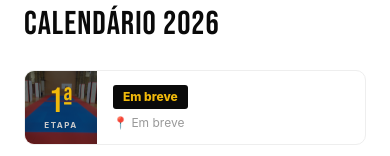
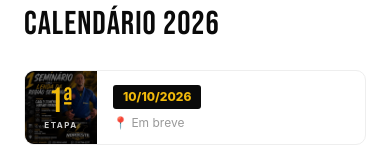
Before and after one commit to liganoroestejj/liganoroestejj, a React (Vite) app: page / in a window 390 px wide. Shown: the part 670-826 px from the top of the page. Built offline with nearby package versions, Linux system fonts and the light colour scheme; no server answers.

Commit message:
add seminario art and redirection to page mobile and desktop

```diff
--- a/src/App.tsx
+++ b/src/App.tsx
@@ -5,6 +5,7 @@ import Ranking from "./pages/Ranking"
 import Academias from "./pages/Academias"
 import Atletas from "./pages/Atletas"
 import Fotos from "./pages/Fotos"
+import Evento from "./pages/Evento"
 import Login from "./pages/auth/Login"
 import Cadastro from "./pages/auth/Cadastro"
 import AuthAction from "./pages/auth/AuthAction"
@@ -14,10 +15,12 @@ import Painel from "./pages/painel/Painel"
 import Admin from "./pages/admin/Admin"
 import NotFound from "./pages/NotFound"
 import ProtectedRoute from "./components/auth/ProtectedRoute"
+import ScrollToTop from "./components/ScrollToTop"
 
 export default function App() {
   return (
     <BrowserRouter>
+      <ScrollToTop />
       <Routes>
         <Route path="/" element={<Home />} />
         <Route path="/calendario" element={<Calendario />} />
@@ -25,6 +28,7 @@ export default function App() {
         <Route path="/academias" element={<Academias />} />
         <Route path="/atletas" element={<Atletas />} />
         <Route path="/fotos" element={<Fotos />} />
+        <Route path="/evento/:id" element={<Evento />} />
         <Route path="/login" element={<Login />} />
         <Route path="/cadastro" element={<Cadastro />} />
         <Route path="/auth/action" element={<AuthAction />} />
--- a/src/components/home/EventsSection/EventsSection.desktop.tsx
+++ b/src/components/home/EventsSection/EventsSection.desktop.tsx
@@ -1,12 +1,5 @@
-import camp1 from "../../../assets/image/campeonato1.jpg"
-import camp2 from "../../../assets/image/campeonato2.jpeg"
-import camp3 from "../../../assets/image/campeonato3.webp"
-
-const events = [
-  { etapa: "1ª", date: "Em breve", city: "Em breve", open: false, img: camp1 },
-  { etapa: "2ª", date: "Em breve", city: "Em breve", open: false, img: camp2 },
-  { etapa: "3ª", date: "Em breve", city: "Em breve", open: false, img: camp3 },
-]
+import { Link } from "react-router-dom"
+import { events, hasDate } from "../../../data/events"
 
 export default function EventsSectionDesktop() {
   return (
@@ -17,8 +10,27 @@ export default function EventsSectionDesktop() {
       </div>
       <h2 style={{ fontFamily: "'Bebas Neue', sans-serif", fontSize: 46, color: "#0A0A0A", letterSpacing: 1, lineHeight: 1, marginBottom: 32 }}>Calendário 2026</h2>
       <div style={{ display: "grid", gridTemplateColumns: "repeat(3,1fr)", gap: 16 }}>
-        {events.map((e, i) => (
-          <div key={i} style={{ borderRadius: 10, overflow: "hidden", border: "1px solid #eee" }}>
+        {events.map((e) => {
+          const clicavel = hasDate(e)
+          const card = (
+            <div
+              style={{
+                borderRadius: 10,
+                overflow: "hidden",
+                border: "1px solid #eee",
+                background: "#fff",
+                cursor: clicavel ? "pointer" : "default",
+                transition: "transform 0.25s ease, box-shadow 0.25s ease",
+              }}
+              onMouseEnter={clicavel ? (ev) => {
+                ev.currentTarget.style.transform = "scale(1.04)"
+                ev.currentTarget.style.boxShadow = "0 10px 24px rgba(0,0,0,0.18)"
+              } : undefined}
+              onMouseLeave={clicavel ? (ev) => {
+                ev.currentTarget.style.transform = "scale(1)"
+                ev.currentTarget.style.boxShadow = "none"
+              } : undefined}
+            >
               <div style={{ height: 110, position: "relative", overflow: "hidden" }}>
                 <img src={e.img} alt={`Etapa ${e.etapa}`} style={{ width: "100%", height: "100%", objectFit: "cover", display: "block" }} />
                 <div style={{ position: "absolute", inset: 0, background: "rgba(0,0,0,0.45)" }} />
@@ -33,7 +45,16 @@ export default function EventsSectionDesktop() {
                 <div style={{ color: "#888", fontSize: 12 }}>📍 {e.city}</div>
               </div>
             </div>
-        ))}
+          )
+
+          return clicavel ? (
+            <Link key={e.id} to={`/evento/${e.id}`} style={{ textDecoration: "none", color: "inherit" }}>
+              {card}
+            </Link>
+          ) : (
+            <div key={e.id}>{card}</div>
+          )
+        })}
       </div>
     </section>
   )
--- a/src/components/home/EventsSection/EventsSection.mobile.tsx
+++ b/src/components/home/EventsSection/EventsSection.mobile.tsx
@@ -1,12 +1,5 @@
-import camp1 from "../../../assets/image/campeonato1.jpg"
-import camp2 from "../../../assets/image/campeonato2.jpeg"
-import camp3 from "../../../assets/image/campeonato3.webp"
-
-const events = [
-  { etapa: "1ª", date: "Em breve", city: "Em breve", open: false, img: camp1 },
-  { etapa: "2ª", date: "Em breve", city: "Em breve", open: false, img: camp2 },
-  { etapa: "3ª", date: "Em breve", city: "Em breve", open: false, img: camp3 },
-]
+import { Link } from "react-router-dom"
+import { events, hasDate } from "../../../data/events"
 
 export default function EventsSectionMobile() {
   return (
@@ -16,8 +9,29 @@ export default function EventsSectionMobile() {
         <span style={{ color: "#F0B90B", fontSize: 9, fontWeight: 700, letterSpacing: 4, textTransform: "uppercase" }}>Próximos Eventos</span>
       </div>
       <h2 style={{ fontFamily: "'Bebas Neue', sans-serif", fontSize: 33, color: "#0A0A0A", letterSpacing: 1, marginBottom: 20 }}>Calendário 2026</h2>
-      {events.map((e, i) => (
-        <div key={i} style={{ border: "1px solid #eee", borderRadius: 10, overflow: "hidden", display: "flex", marginBottom: 12 }}>
+      {events.map((e) => {
+        const clicavel = hasDate(e)
+        const card = (
+          <div
+            style={{
+              border: "1px solid #eee",
+              borderRadius: 10,
+              overflow: "hidden",
+              display: "flex",
+              marginBottom: 12,
+              background: "#fff",
+              cursor: clicavel ? "pointer" : "default",
+              transition: "transform 0.25s ease, box-shadow 0.25s ease",
+            }}
+            onMouseEnter={clicavel ? (ev) => {
+              ev.currentTarget.style.transform = "scale(1.03)"
+              ev.currentTarget.style.boxShadow = "0 8px 20px rgba(0,0,0,0.18)"
+            } : undefined}
+            onMouseLeave={clicavel ? (ev) => {
+              ev.currentTarget.style.transform = "scale(1)"
+              ev.currentTarget.style.boxShadow = "none"
+            } : undefined}
+          >
             <div style={{ width: 72, position: "relative", overflow: "hidden", flexShrink: 0 }}>
               <img src={e.img} alt={`Etapa ${e.etapa}`} style={{ width: "100%", height: "100%", objectFit: "cover", display: "block" }} />
               <div style={{ position: "absolute", inset: 0, background: "rgba(0,0,0,0.55)", display: "flex", flexDirection: "column", alignItems: "center", justifyContent: "center" }}>
@@ -31,7 +45,16 @@ export default function EventsSectionMobile() {
               <div style={{ color: "#999", fontSize: 12 }}>📍 {e.city}</div>
             </div>
           </div>
-      ))}
+        )
+
+        return clicavel ? (
+          <Link key={e.id} to={`/evento/${e.id}`} style={{ textDecoration: "none", color: "inherit", display: "block" }}>
+            {card}
+          </Link>
+        ) : (
+          <div key={e.id}>{card}</div>
+        )
+      })}
     </section>
   )
 }
--- /dev/null
+++ b/src/data/events.ts
@@ -0,0 +1,23 @@
+import camp1 from "../assets/image/campeonato1.jpeg"
+import camp2 from "../assets/image/campeonato2.jpeg"
+import camp3 from "../assets/image/campeonato3.webp"
+
+export type EventItem = {
+  id: string
+  etapa: string
+  title: string
+  date: string
+  city: string
+  open: boolean
+  img: string
+}
+
+export const events: EventItem[] = [
+  { id: "1", etapa: "1ª", title: "1ª Etapa — Liga Noroeste Jiu-Jitsu Pro", date: "10/10/2026", city: "Em breve", open: false, img: camp1 },
+  { id: "2", etapa: "2ª", title: "2ª Etapa — Liga Noroeste Jiu-Jitsu Pro", date: "Em breve", city: "Em breve", open: false, img: camp2 },
+  { id: "3", etapa: "3ª", title: "3ª Etapa — Liga Noroeste Jiu-Jitsu Pro", date: "Em breve", city: "Em breve", open: false, img: camp3 },
+]
+
+export const hasDate = (e: EventItem) => e.date !== "Em breve"
+
+export const getEventById = (id?: string) => events.find(e => e.id === id)
--- /dev/null
+++ b/src/pages/Evento/Evento.desktop.tsx
@@ -0,0 +1,41 @@
+import { Link, useParams } from "react-router-dom"
+import HeaderDesktop from "../../components/home/Header/Header.desktop"
+import { getEventById } from "../../data/events"
+
+export default function EventoDesktop() {
+  const { id } = useParams()
+  const evento = getEventById(id)
+
+  return (
+    <main style={{ background: "#0A0A0A", minHeight: "100vh", display: "flex", flexDirection: "column" }}>
+      <HeaderDesktop />
+      <section style={{ flex: 1, padding: "32px 60px 64px", display: "flex", flexDirection: "column", alignItems: "center" }}>
+        <Link
+          to="/"
+          style={{ alignSelf: "flex-start", color: "#F0B90B", fontSize: 12, letterSpacing: 3, textTransform: "uppercase", fontWeight: 700, marginBottom: 24 }}
+        >
+          ← Voltar
+        </Link>
+        {!evento ? (
+          <h1 style={{ fontFamily: "'Bebas Neue', sans-serif", fontSize: 64, color: "#fff", letterSpacing: 4, margin: "0 0 20px" }}>Evento não encontrado</h1>
+        ) : (
+          <>
+            <div style={{ color: "#555", fontSize: 11, fontWeight: 700, letterSpacing: 4, textTransform: "uppercase", marginBottom: 14 }}>Calendário 2026</div>
+            <h1 style={{ fontFamily: "'Bebas Neue', sans-serif", fontSize: 56, color: "#fff", letterSpacing: 3, margin: "0 0 16px", lineHeight: 1.1, textAlign: "center" }}>
+              {evento.title}
+            </h1>
+            <div style={{ width: 60, height: 3, background: "#F0B90B", marginBottom: 24 }} />
+            <div style={{ display: "inline-flex", alignItems: "center", gap: 8, background: "#F0B90B", color: "#0A0A0A", fontSize: 13, fontWeight: 800, padding: "6px 14px", borderRadius: 4, marginBottom: 32 }}>
+              📅 {evento.date}
+            </div>
+            <img
+              src={evento.img}
+              alt={evento.title}
+              style={{ maxWidth: 900, width: "100%", height: "auto", display: "block", borderRadius: 10, border: "1px solid #1e1e1e" }}
+            />
+          </>
+        )}
+      </section>
+    </main>
+  )
+}
--- /dev/null
+++ b/src/pages/Evento/Evento.mobile.tsx
@@ -0,0 +1,41 @@
+import { Link, useParams } from "react-router-dom"
+import HeaderMobile from "../../components/home/Header/Header.mobile"
+import { getEventById } from "../../data/events"
+
+export default function EventoMobile() {
+  const { id } = useParams()
+  const evento = getEventById(id)
+
+  return (
+    <main style={{ background: "#0A0A0A", minHeight: "100vh", display: "flex", flexDirection: "column" }}>
+      <HeaderMobile />
+      <section style={{ flex: 1, padding: "20px 20px 40px", display: "flex", flexDirection: "column", alignItems: "center" }}>
+        <Link
+          to="/"
+          style={{ alignSelf: "flex-start", color: "#F0B90B", fontSize: 11, letterSpacing: 3, textTransform: "uppercase", fontWeight: 700, marginBottom: 18 }}
+        >
+          ← Voltar
+        </Link>
+        {!evento ? (
+          <h1 style={{ fontFamily: "'Bebas Neue', sans-serif", fontSize: 40, color: "#fff", letterSpacing: 2, margin: "0 0 16px", textAlign: "center" }}>Evento não encontrado</h1>
+        ) : (
+          <>
+            <div style={{ color: "#555", fontSize: 10, fontWeight: 700, letterSpacing: 3, textTransform: "uppercase", marginBottom: 10 }}>Calendário 2026</div>
+            <h1 style={{ fontFamily: "'Bebas Neue', sans-serif", fontSize: 32, color: "#fff", letterSpacing: 1, margin: "0 0 12px", lineHeight: 1.15, textAlign: "center" }}>
+              {evento.title}
+            </h1>
+            <div style={{ width: 48, height: 3, background: "#F0B90B", marginBottom: 18 }} />
+            <div style={{ display: "inline-flex", alignItems: "center", gap: 6, background: "#F0B90B", color: "#0A0A0A", fontSize: 12, fontWeight: 800, padding: "5px 12px", borderRadius: 4, marginBottom: 22 }}>
+              📅 {evento.date}
+            </div>
+            <img
+              src={evento.img}
+              alt={evento.title}
+              style={{ width: "100%", height: "auto", display: "block", borderRadius: 8, border: "1px solid #1e1e1e" }}
+            />
+          </>
+        )}
+      </section>
+    </main>
+  )
+}
--- /dev/null
+++ b/src/pages/Evento/index.tsx
@@ -0,0 +1,8 @@
+import { useIsMobile } from "../../hooks/useMediaQuery"
+import EventoDesktop from "./Evento.desktop"
+import EventoMobile from "./Evento.mobile"
+
+export default function Evento() {
+  const isMobile = useIsMobile()
+  return isMobile ? <EventoMobile /> : <EventoDesktop />
+}
```
Also changed, not shown: src/components/ScrollToTop.tsx (added, +14 -0 lines), src/assets/image/campeonato1.jpeg (added), src/assets/image/campeonato1.jpg (deleted). Lines whose indentation alone changed are shown as unchanged.
